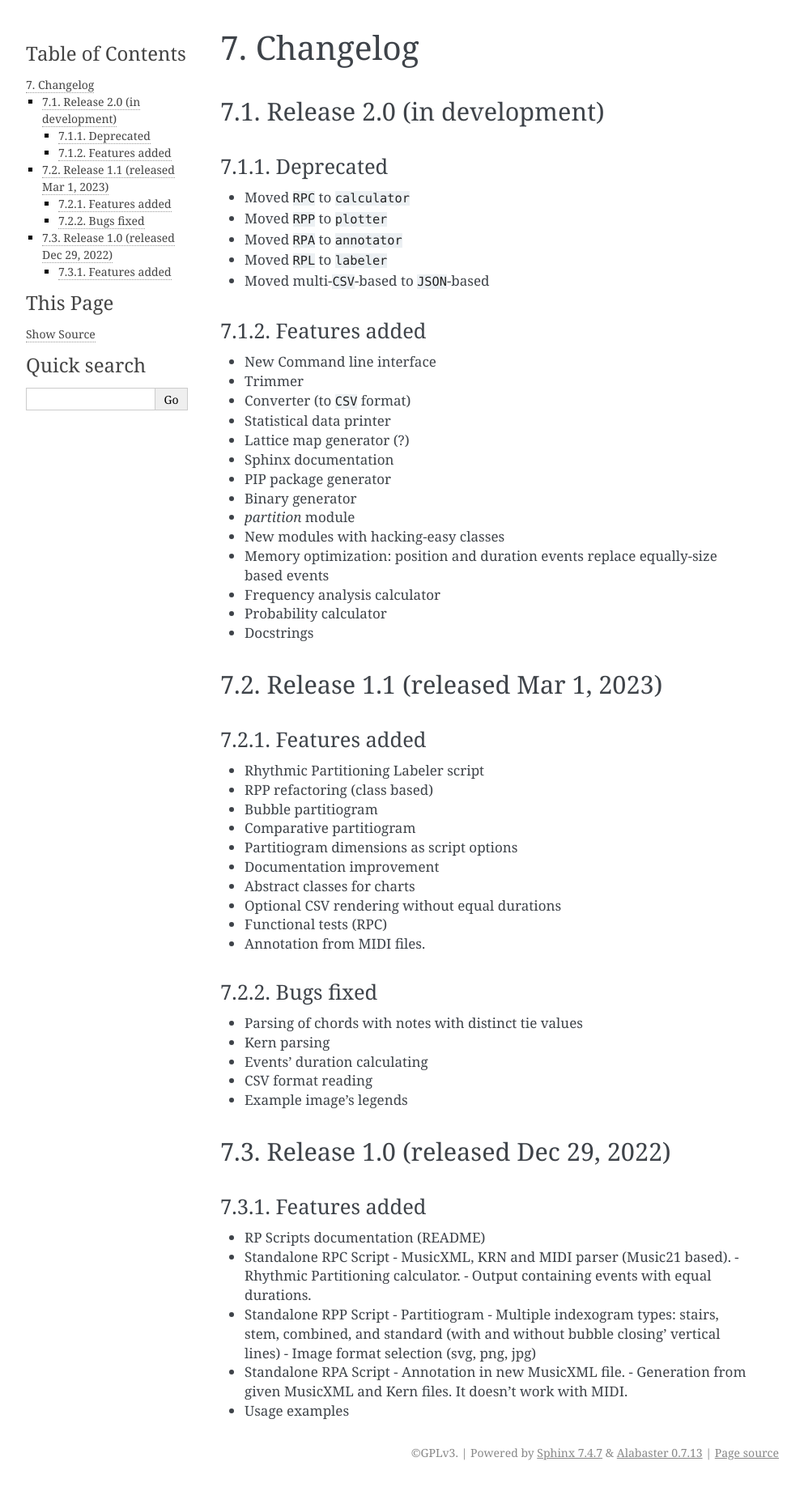
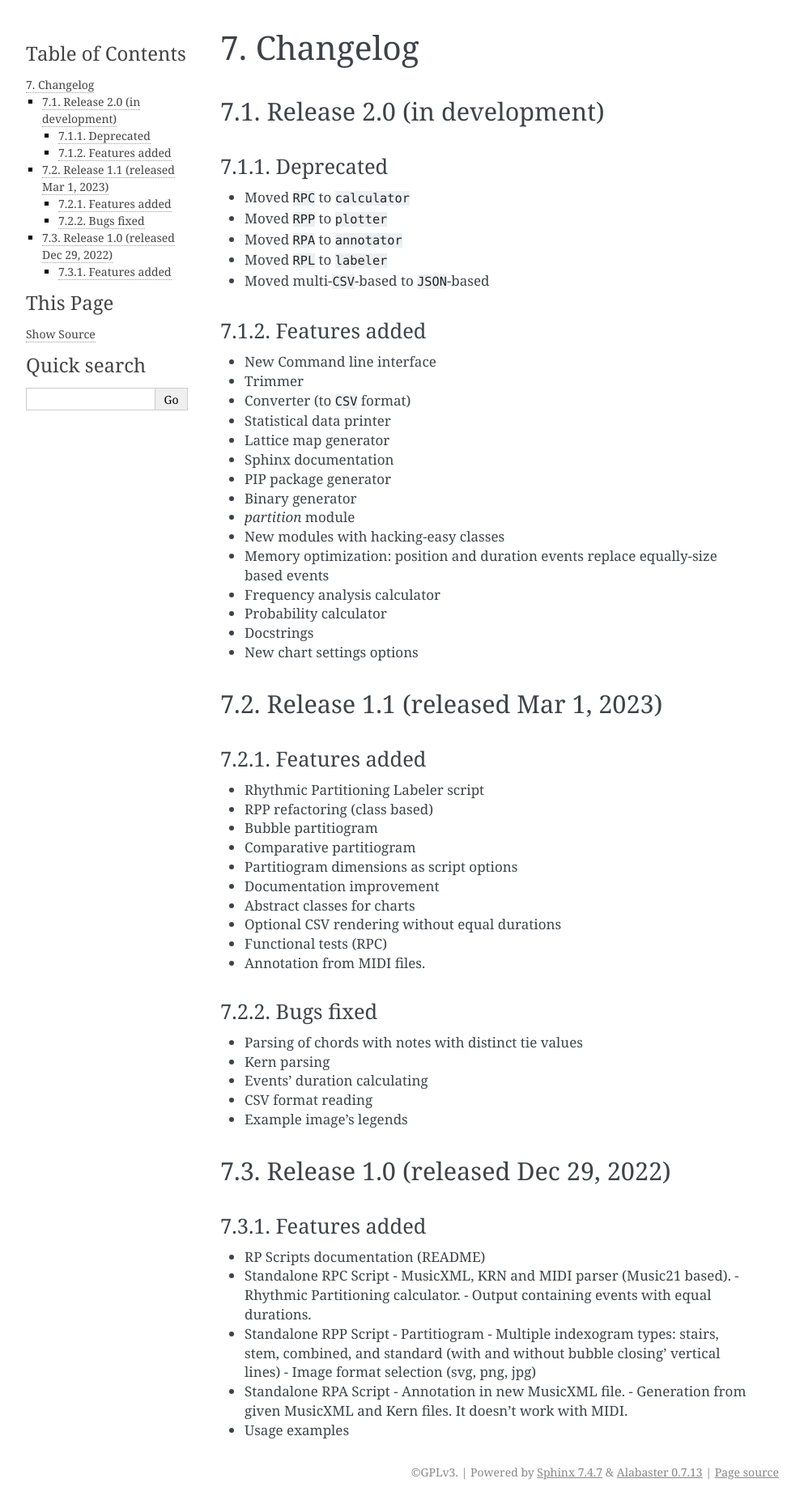
Before and after one commit to msampaio/rpScripts, a Sphinx documentation site: the page built from docs/source/changelog.rst, in a window 1280 px wide. Shown: the whole page at 81% size, without its empty margins (148-1141 px from the left). Built offline with Sphinx 7.4.7, drawn with Linux system fonts in a browser that asks for light colours; before the commit the page ends 1834 px from its top, so only the background shows below that.

Commit message:
Minor docs improvements

```diff
--- a/docs/source/changelog.rst
+++ b/docs/source/changelog.rst
@@ -20,7 +20,7 @@ Features added
 - Trimmer
 - Converter (to ``CSV`` format)
 - Statistical data printer
-- Lattice map generator (?)
+- Lattice map generator
 - Sphinx documentation
 - PIP package generator
 - Binary generator
@@ -30,6 +30,7 @@ Features added
 - Frequency analysis calculator
 - Probability calculator
 - Docstrings
+- New chart settings options
 
 Release 1.1 (released Mar 1, 2023)
 ----------------------------------
```
